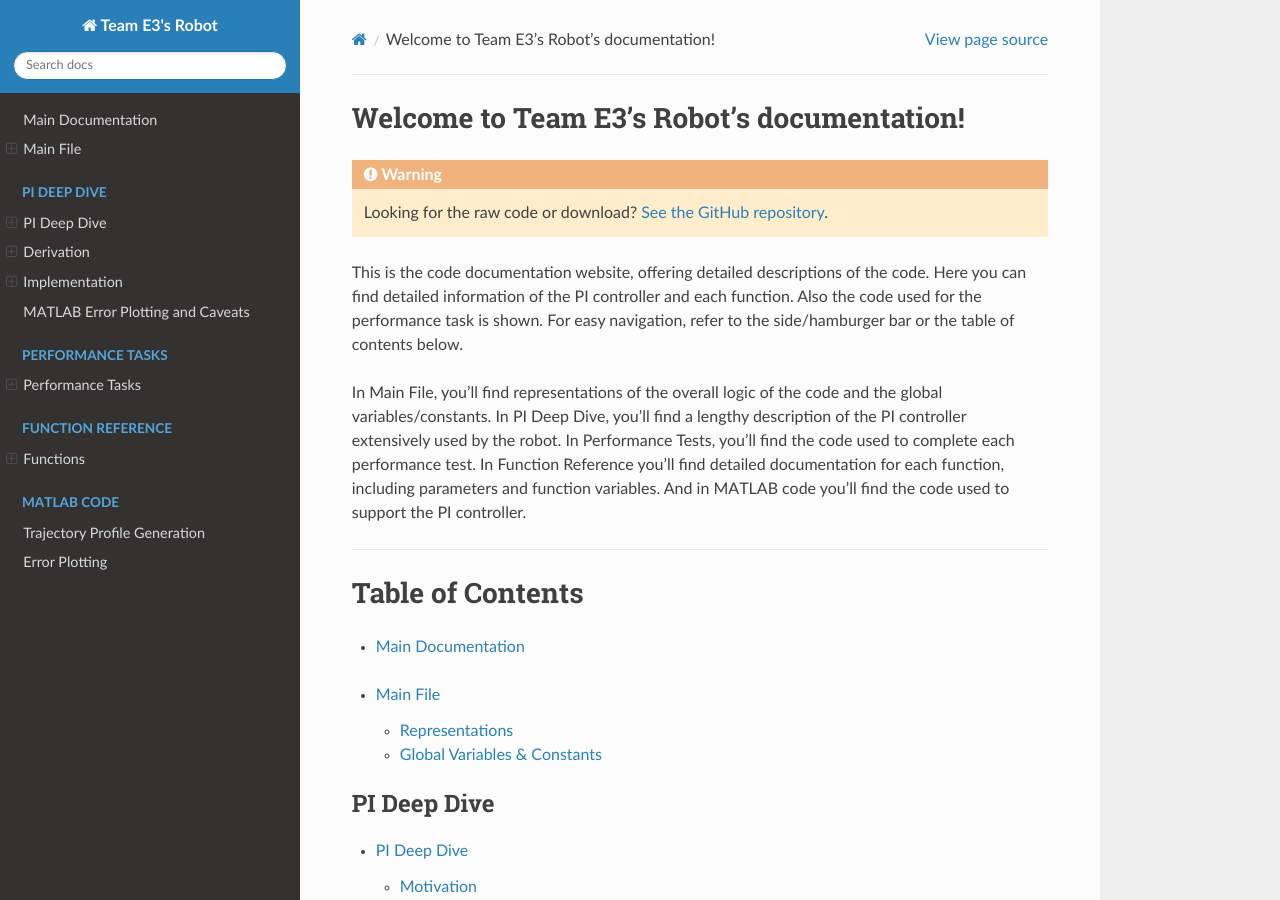
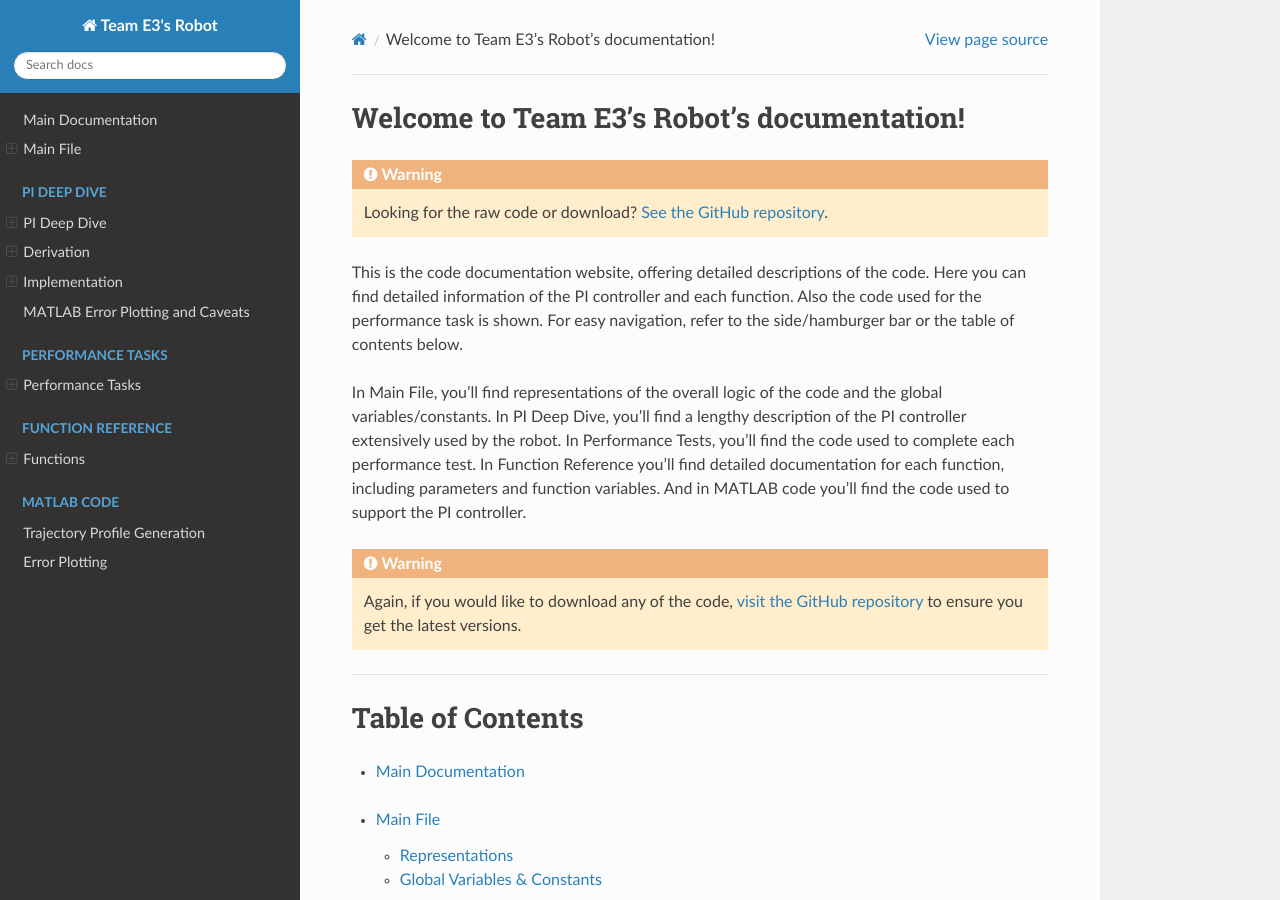
Before and after one commit to alanqchen/FEHRobot, a Sphinx documentation site: the page built from docs/source/index.rst, in a window 1280 px wide and 900 px high. Built offline with Sphinx 7.4.7 and the Read the Docs theme 2.0.0, drawn with Linux system fonts in a browser that asks for light colours.

Commit message:
Clean up code

```diff
--- a/docs/source/index.rst
+++ b/docs/source/index.rst
@@ -21,6 +21,10 @@ In Performance Tests, you'll find the code used to complete each
 performance test. In Function Reference you'll find detailed documentation
 for each function, including parameters and function variables. And in MATLAB code
 you'll find the code used to support the PI controller.
+
+.. warning::
+    Again, if you would like to download any of the code, `visit the GitHub repository <https://github.com/alanqchen/FEHRobot>`_
+    to ensure you get the latest versions.
 
 ----
 
```
